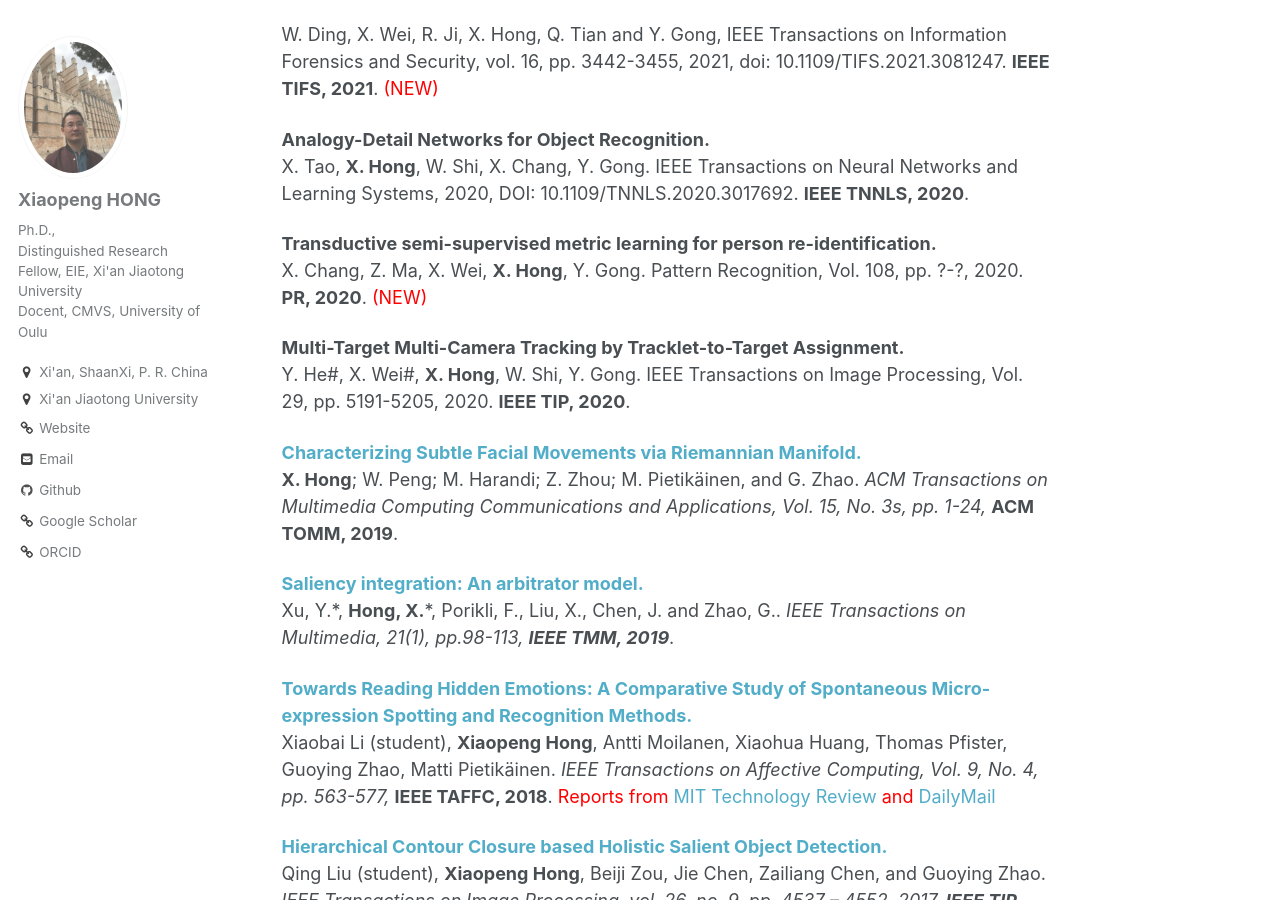
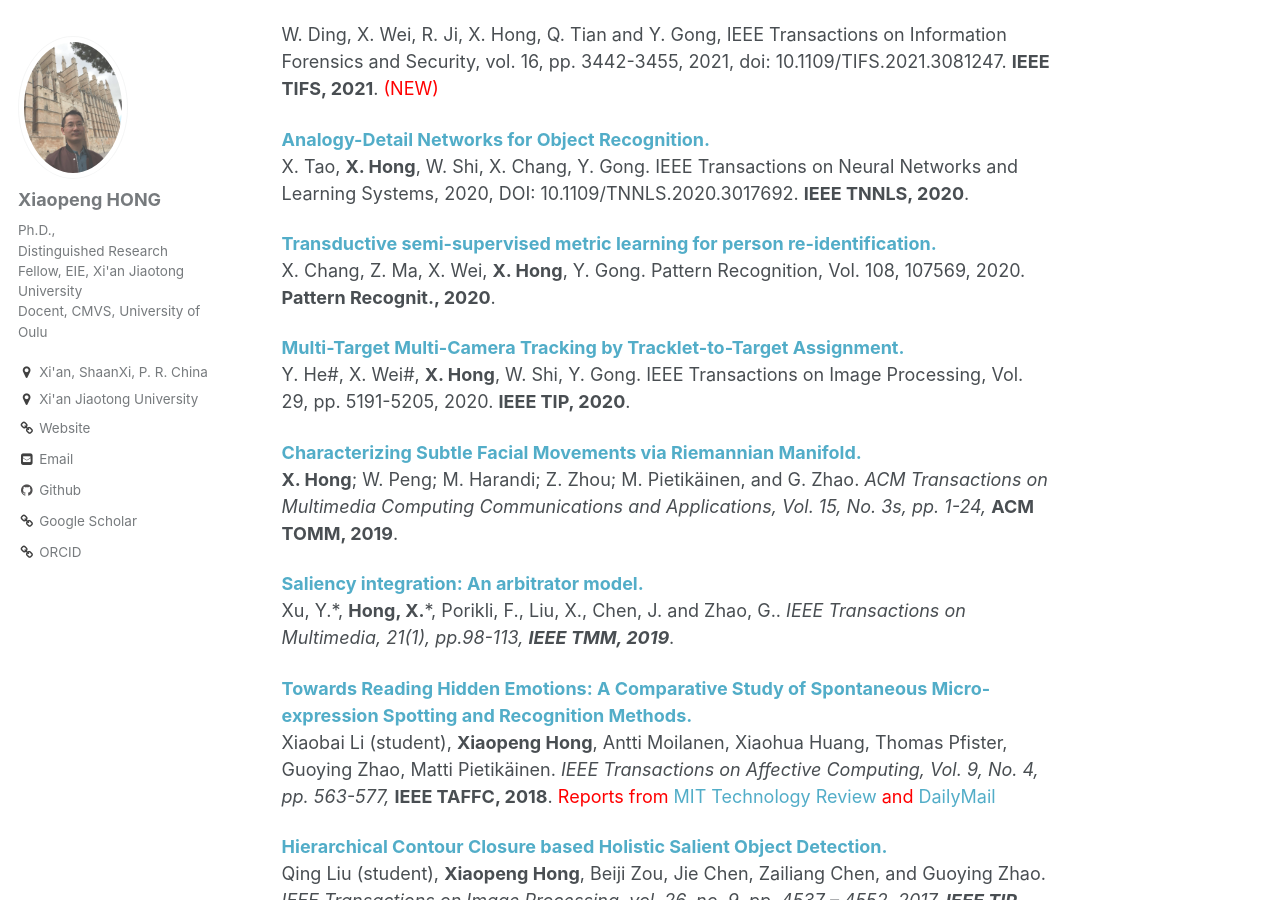
Before and after one commit to xiaopenghong/xiaopenghong.github.io, a Jekyll site: the page built from _pages/publications.md, in a window 1280 px wide and 900 px high, scrolled down 492 px. Built offline with Jekyll 4.4.1, drawn with Linux system fonts in a browser that asks for light colours.

Commit message:
Update publications.md

```diff
--- a/_pages/publications.md
+++ b/_pages/publications.md
@@ -12,19 +12,19 @@ Yihong Gong and Xiaopeng Hong. Introduction to Cognitive Science and Brain-Compu
 
 ## Journal Article (Selected)
 
-<b> Beyond Universal Person Re-Identification Attack, </b> <br>
+<b> [Beyond Universal Person Re-Identification Attack,](https://ieeexplore.ieee.org/abstract/document/9432915) </b> <br>
 W. Ding, X. Wei, R. Ji, X. Hong, Q. Tian and Y. Gong,
 IEEE Transactions on Information Forensics and Security, vol. 16, pp. 3442-3455, 2021, doi: 10.1109/TIFS.2021.3081247. <b>IEEE TIFS, 2021</b>. <span style="color:red"> (NEW) </span>
 
-<b> Analogy-Detail Networks for Object Recognition. </b> <br>
+<b> [Analogy-Detail Networks for Object Recognition.](https://ieeexplore.ieee.org/abstract/document/9265452) </b> <br>
 X. Tao, <b>X. Hong</b>, W. Shi, X. Chang, Y. Gong.
 IEEE Transactions on Neural Networks and Learning Systems, 2020, DOI: 10.1109/TNNLS.2020.3017692. <b>IEEE TNNLS, 2020</b>.
 
-<b> Transductive semi-supervised metric learning for person re-identification. </b> <br>
+<b> [Transductive semi-supervised metric learning for person re-identification.](https://www.sciencedirect.com/science/article/abs/pii/S0031320320303721) </b> <br>
 X. Chang, Z. Ma, X. Wei, <b>X. Hong</b>, Y. Gong.
-Pattern Recognition, Vol. 108, pp. ?-?, 2020. <b>PR, 2020</b>. <span style="color:red"> (NEW) </span>
+Pattern Recognition, Vol. 108, 107569, 2020. <b>Pattern Recognit., 2020</b>.
 
-<b> Multi-Target Multi-Camera Tracking by Tracklet-to-Target Assignment. </b> <br>
+<b> [Multi-Target Multi-Camera Tracking by Tracklet-to-Target Assignment.](https://ieeexplore.ieee.org/abstract/document/9042858) </b> <br>
 Y. He#, X. Wei#, <b>X. Hong</b>, W. Shi, Y. Gong.
 IEEE Transactions on Image Processing, Vol. 29, pp. 5191-5205, 2020. <b>IEEE TIP, 2020</b>.
 
```
